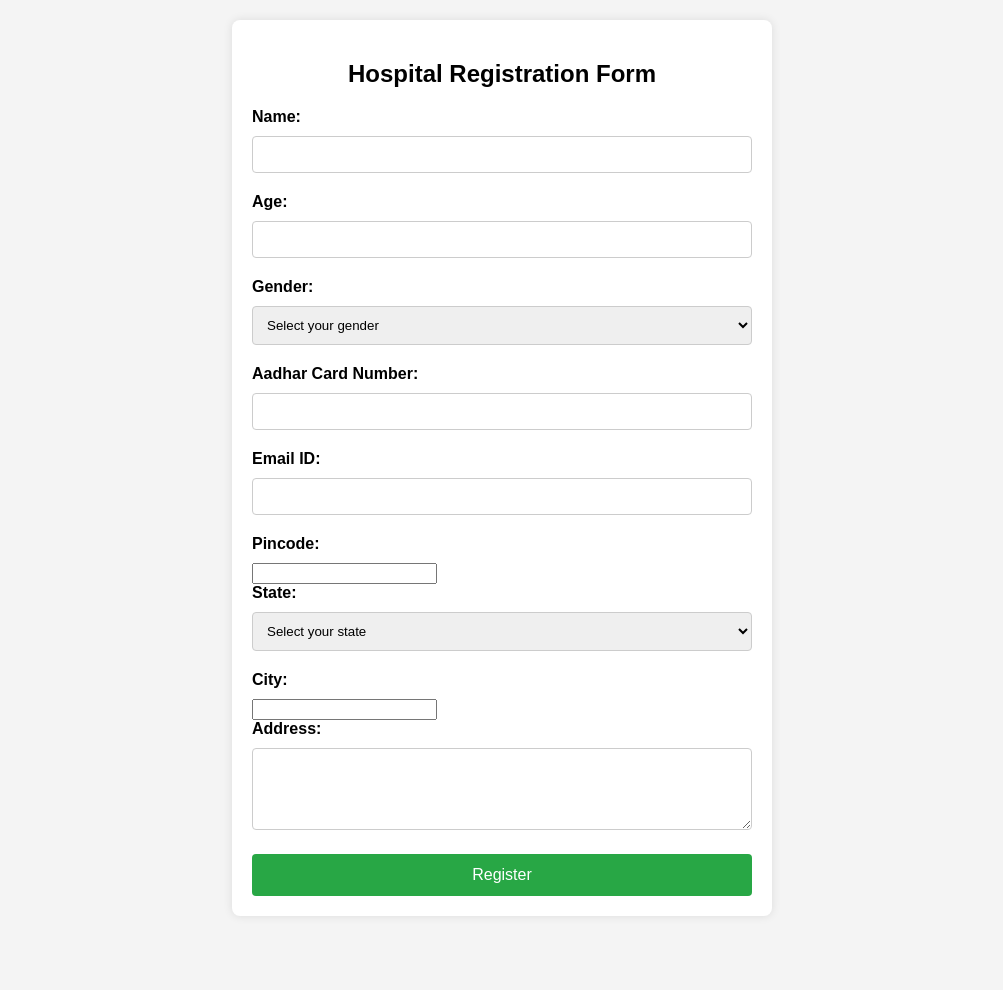
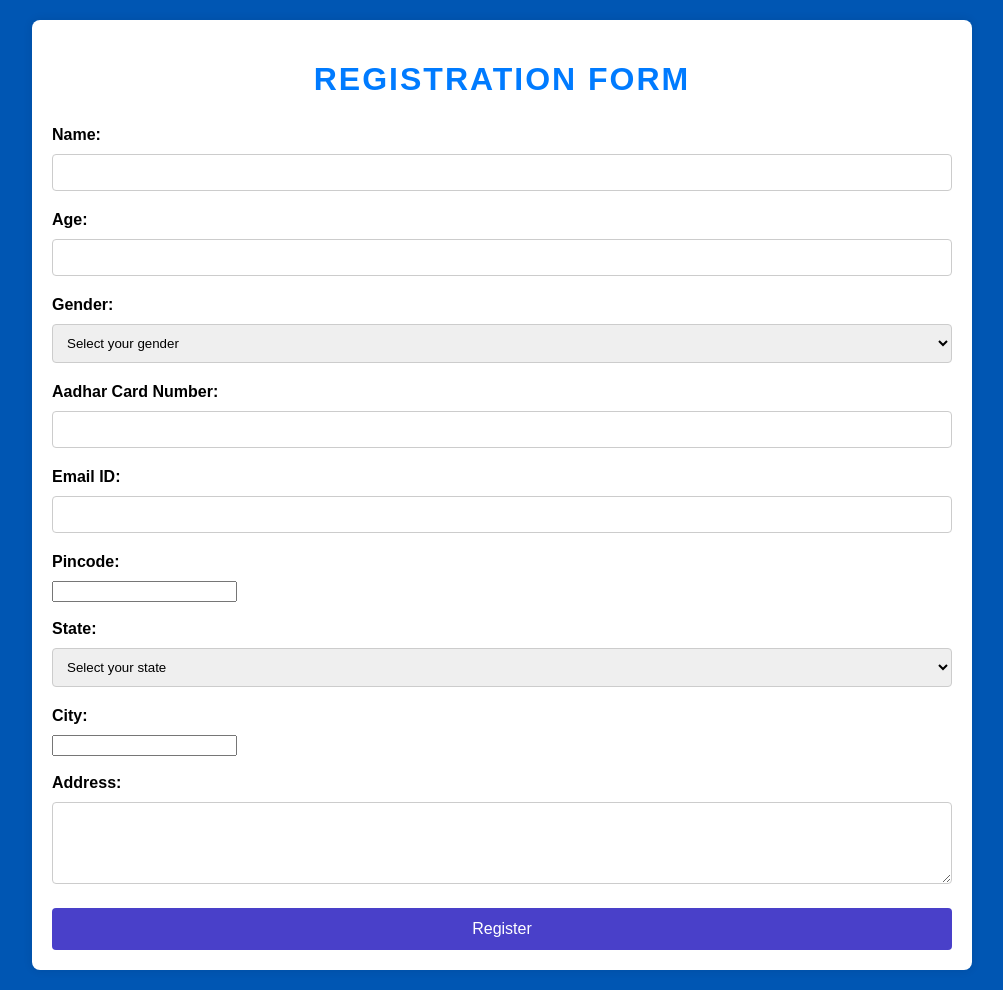
Before and after one commit to yashika1221/techtitans, a plain HTML site: page Registration_user/registration_user.html in a window 1280 px wide. Shown: the whole page, without its empty margins (138-1141 px from the left). Before the commit the page ends 936 px from the top, so only its background shows below. Drawn offline with Linux system fonts and the light colour scheme.

Commit message:
registration page updated

```diff
--- /dev/null
+++ b/Registration_user/registration_user.css
@@ -0,0 +1,54 @@
+body {
+    font-family: Arial, sans-serif;
+    background-color: #0056b3;
+    margin: 0;
+    padding: 20px;
+}
+.container {
+    max-width: 900px;
+    margin: 0 auto;
+    background-color: #fff;
+    padding: 20px;
+    border-radius: 8px;
+    box-shadow: 0 0 10px rgba(0, 0, 0, 0.1);
+}
+h1 {
+    font-size: 2.0rem;
+    margin-bottom: 10px;
+    text-align: center;
+    color: #333;
+    text-transform: uppercase;
+    letter-spacing: 2px;
+    color: #007bff;
+}
+
+label {
+    display: block;
+    margin-bottom: 10px;
+    font-weight: bold;
+}
+input[type="text"],
+input[type="email"],
+input[type="number"],
+textarea,
+select {
+    width: 100%;
+    padding: 10px;
+    margin-bottom: 20px;
+    border: 1px solid #ccc;
+    border-radius: 4px;
+    box-sizing: border-box;
+}
+input[type="submit"] {
+    background-color: #4940c9;
+    color: white;
+    padding: 12px 20px;
+    border: none;
+    border-radius: 4px;
+    cursor: pointer;
+    width: 100%;
+    font-size: 16px;
+}
+input[type="submit"]:hover {
+    background-color: #4940c9;
+}
--- a/Registration_user/registration_user.html
+++ b/Registration_user/registration_user.html
@@ -4,61 +4,15 @@
     <meta charset="UTF-8">
     <meta name="viewport" content="width=device-width, initial-scale=1.0">
     <title>Hospital Registration Form</title>
-    <style>
-        body {
-            font-family: Arial, sans-serif;
-            background-color: #f4f4f4;
-            margin: 0;
-            padding: 20px;
-        }
-        .container {
-            max-width: 500px;
-            margin: 0 auto;
-            background-color: #fff;
-            padding: 20px;
-            border-radius: 8px;
-            box-shadow: 0 0 10px rgba(0, 0, 0, 0.1);
-        }
-        h2 {
-            text-align: center;
-            margin-bottom: 20px;
-        }
-        label {
-            display: block;
-            margin-bottom: 10px;
-            font-weight: bold;
-        }
-        input[type="text"],
-        input[type="email"],
-        input[type="number"],
-        textarea,
-        select {
-            width: 100%;
-            padding: 10px;
-            margin-bottom: 20px;
-            border: 1px solid #ccc;
-            border-radius: 4px;
-            box-sizing: border-box;
-        }
-        input[type="submit"] {
-            background-color: #28a745;
-            color: white;
-            padding: 12px 20px;
-            border: none;
-            border-radius: 4px;
-            cursor: pointer;
-            width: 100%;
-            font-size: 16px;
-        }
-        input[type="submit"]:hover {
-            background-color: #218838;
-        }
-    </style>
+    <link rel="stylesheet" href="registration_user.css">
+
+
 </head>
 <body>
 
+
 <div class="container">
-    <h2>Hospital Registration Form</h2>
+    <h1>Registration Form</h1><br>
     <form action="/submit_registration" method="post">
         <label for="name">Name:</label>
         <input type="text" id="name" name="name" required>
@@ -81,7 +35,7 @@
         <input type="email" id="email" name="email" required>
 
         <label for="pincode">Pincode:</label>
-        <input type="pincode" id="pincode" name="pincode" required><br>
+        <input type="pincode" id="pincode" name="pincode" required><br><br>
 
         <label for="state">State:</label>
         <select id="state" name="state" required>
@@ -126,7 +80,7 @@
         </select>
 
         <label for="city">City:</label>
-        <input type="city" id="city" name="city" required><br>
+        <input type="city" id="city" name="city" required><br><br>
 
         <label for="address">Address:</label>
         <textarea id="address" name="address" rows="4" required></textarea>
```
